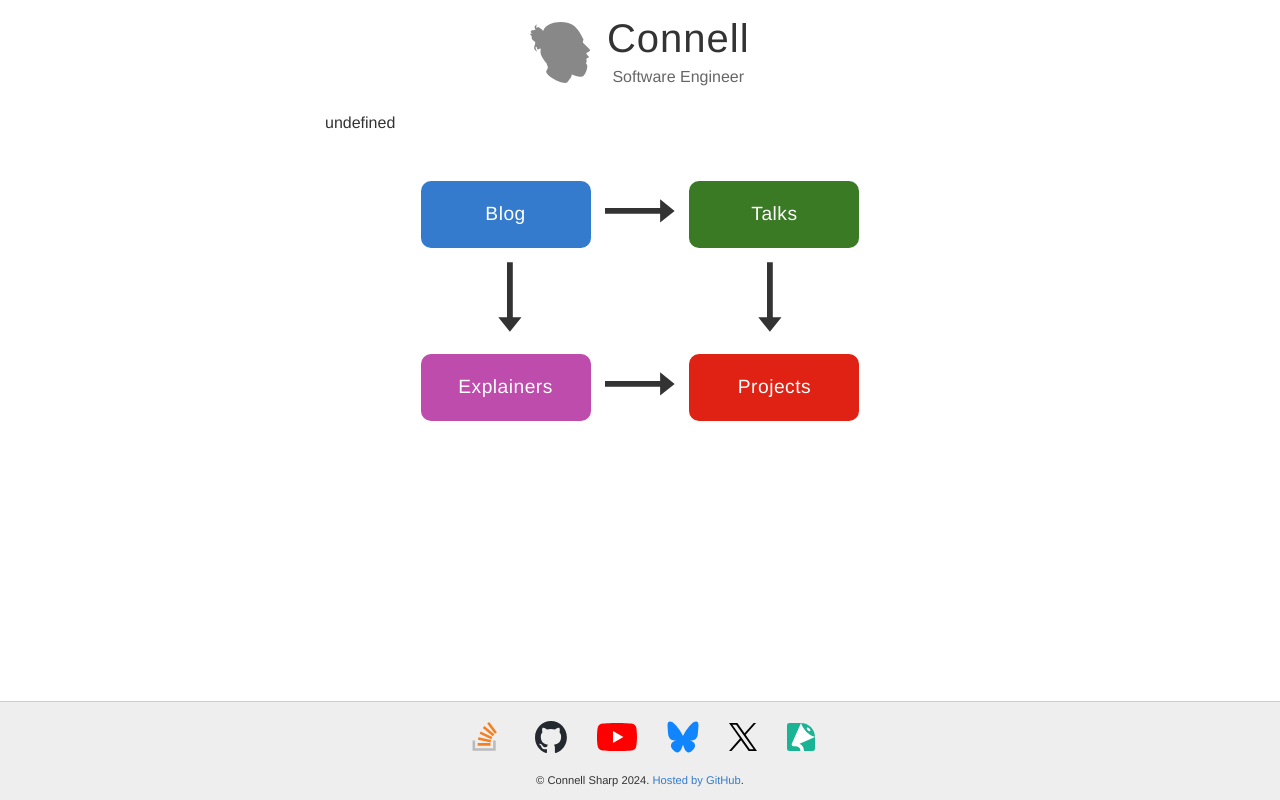
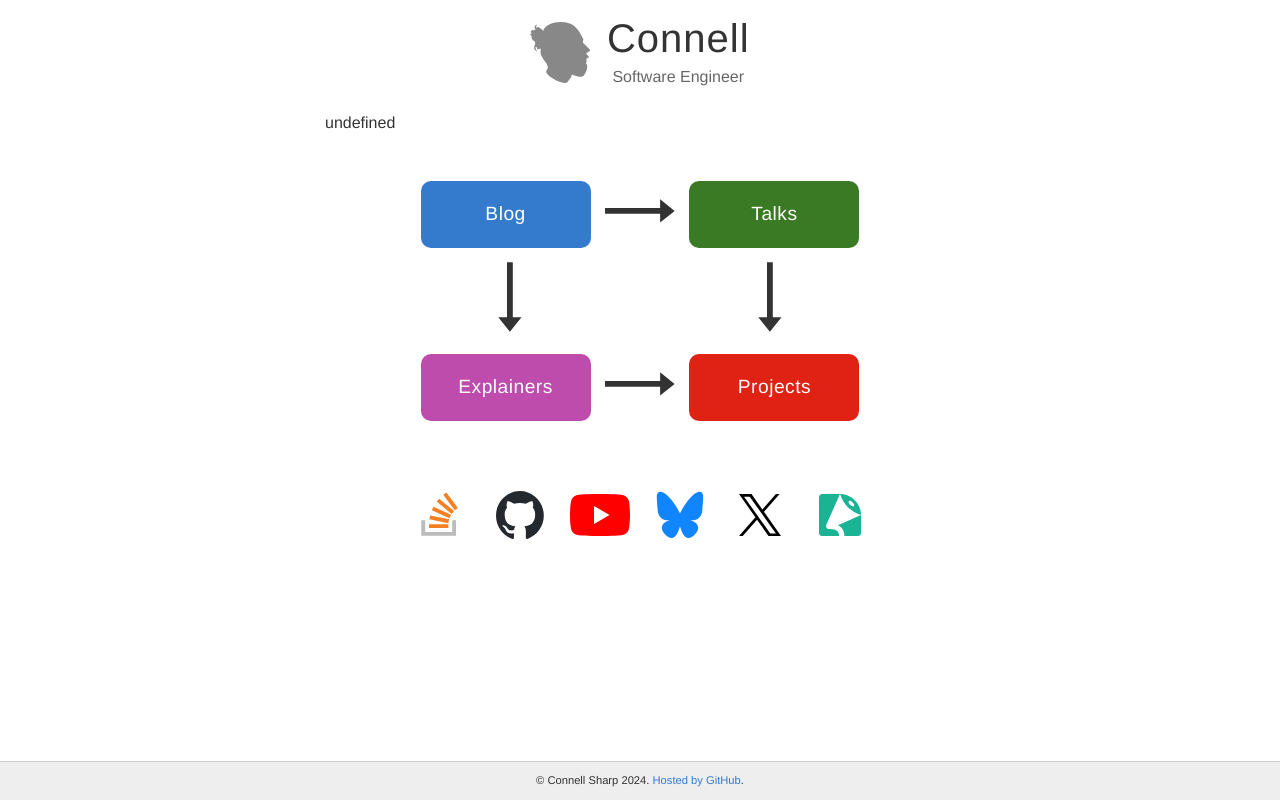
Before and after one commit to connellsharp/connell.dev, a SvelteKit app: page / in a window 1280 px wide. Built offline with nearby package versions, Linux system fonts and the light colour scheme.

Commit message:
Move social links to center of homepage

```diff
--- a/content/about-me.md
+++ b/content/about-me.md
@@ -1,3 +1,3 @@
 Hi, I'm Connell. I've been coding for around 20 years and have worked in a few different roles in the software world. Usually C# or JavaScript. Always agile. Recently DDD.
 
-I love a good diagram. You'll often find me drawing boxes and arrows. You can click these below:
+You'll often find me drawing boxes and arrows. You can click these below:
--- /dev/null
+++ b/src/lib/HomeSocialIcons.svelte
@@ -0,0 +1,14 @@
+<script lang="ts">
+    import SocialIcons from "./SocialIcons.svelte";
+</script>
+
+<style lang="scss">
+    .socials {
+        text-align: center;
+        margin: 0 auto 20px;
+    }
+</style>
+
+<div class="socials">
+    <SocialIcons />
+</div>
--- a/src/lib/SocialIcon.svelte
+++ b/src/lib/SocialIcon.svelte
@@ -1,25 +1,25 @@
 <script>
     export let type = "twitter";
     export let href = "#";
+    export let size = "40px";
 </script>
 
 <style>
     a {
         display: inline-block;
-        margin: 5px 10px;
+        padding: 15px 10px;
+        width: calc(var(--size));
     }
 
     .icon {
         text-align: center;
         display: inline-block;
         vertical-align: middle;
-        --size: 40px;
-        --scale: 1;
         width: calc(var(--size) * var(--scale));
         height: calc(var(--size) * var(--scale));
         line-height: calc(var(--size) * var(--scale));
-        padding: 5px;
 
+        --scale: 1;
         &.twitter { content: url("/socials/twitter.svg"); --scale: 0.7; }
         &.youtube { content: url("/socials/youtube.svg"); }
         &.stackoverflow { content: url("/socials/stackoverflow.svg"); }
@@ -42,6 +42,6 @@
     }
 </style>
 
-<a href={href}>
+<a href={href} style={`--size: ${size};`}>
     <img class="icon {type}" src={`/socials/${type}.svg`} alt={type} />
 </a>
--- a/src/lib/SocialIcons.svelte
+++ b/src/lib/SocialIcons.svelte
@@ -1,6 +1,7 @@
 <script lang="ts">
     import SocialIcon from "./SocialIcon.svelte";
     import { socials } from "./socials"
+    export let size = "40px";
 </script>
 
 <style>
@@ -9,18 +10,19 @@
         margin: 5px auto -5px;
     }
 
-    @media (max-width: 460px) {
+    @media (max-width: 680px) {
         .socials {
             display: grid;
             grid-template-columns: repeat(3, 70px);
             align-items: center;
             width: 210px;
+            margin-bottom: 30px;
         }
     }
 </style>
 
 <div class="socials">
     {#each Object.keys(socials) as socialName}
-        <SocialIcon type={socialName} href={socials[socialName]} />
+        <SocialIcon {size} type={socialName} href={socials[socialName]} />
     {/each}
 </div>
--- a/src/routes/+layout.svelte
+++ b/src/routes/+layout.svelte
@@ -3,6 +3,17 @@
     import '../styles/themes.css';
     import '../styles/global.scss';
     import '../styles/posts.scss';
+
+    import StickyFooter from "$lib/StickyFooter.svelte";
+    import Copyright from "$lib/Copyright.svelte";
 </script>
 
-<slot />
+<StickyFooter>
+    <div slot="not-footer">
+        <slot />
+    </div>
+
+    <div slot="footer">
+        <Copyright />
+    </div>
+</StickyFooter>
--- a/src/routes/+page.svelte
+++ b/src/routes/+page.svelte
@@ -1,26 +1,18 @@
 <script>
-    import StickyFooter from "$lib/StickyFooter.svelte";
     import HomeBoxes from "$lib/HomeBoxes.svelte";
     import AboutMe from "$lib/AboutMe.svelte";
+    import HomeSocialIcons from "$lib/HomeSocialIcons.svelte";
+    import TopBar from "$lib/TopBar.svelte";
+    import { navLinks } from "$lib/navLinks";
     import SocialIcons from "$lib/SocialIcons.svelte";
-    import TopBar from "$lib/TopBar.svelte";
-    import Copyright from "$lib/Copyright.svelte";
-    import { navLinks } from "$lib/navLinks";
 </script>
 
 <svelte:head>
     <title>Connell - Software Engineer</title>
 </svelte:head>
 
-<StickyFooter>
-    <div slot="not-footer">
-        <TopBar />
-        <AboutMe />
-        <HomeBoxes links={navLinks} />
-    </div>
+<TopBar />
+<AboutMe />
+<HomeBoxes links={navLinks} />
 
-    <div slot="footer">
-        <SocialIcons />
-        <Copyright />
-    </div>
-</StickyFooter>
+<SocialIcons size="60px" />
```
Also changed, not shown: src/routes/(content)/+layout.svelte (+4 -14 lines).
